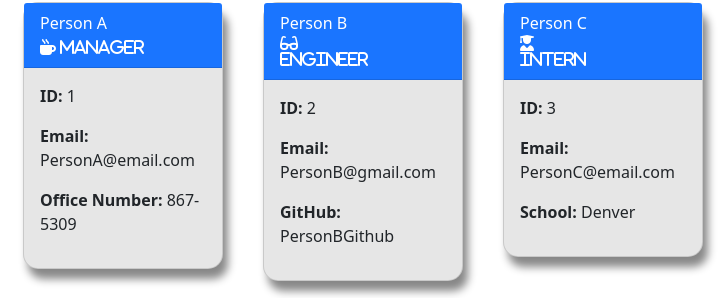
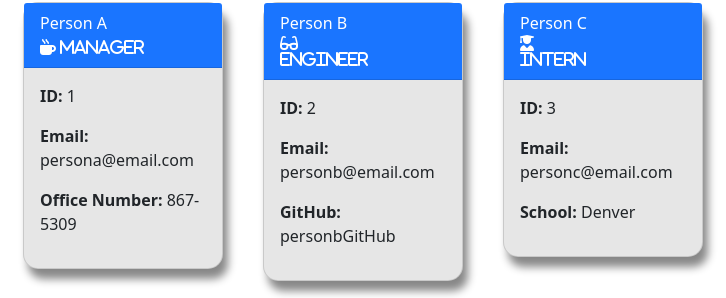
Before and after one commit to MelElson/OOP-Team-Profile-Generator, a website: page index.html in a window 1280 px wide. Shown: the part 101-399 px from the top of the page, 111-837 px from the left. Drawn offline with nearby package versions, Linux system fonts and the light colour scheme.

```diff
--- a/index.html
+++ b/index.html
@@ -30,7 +30,7 @@
          <p> <b> ID: </b> 1 </p>
       </div>
       <div class="form-group">
-         <p> <b> Email: </b> PersonA@email.com </p>
+         <p> <b> Email: </b> persona@email.com </p>
       </div>
       <div class="form-group">
          <p> <b>Office Number: </b>867-5309   </p>
@@ -57,10 +57,10 @@
        <p> <b>  ID: </b>  2 </p>
       </div>
       <div class="form-group">
-       <p> <b>  Email: </b> PersonB@gmail.com </p>
+       <p> <b>  Email: </b> personb@email.com </p>
       </div>
       <div class="form-group">
-        <p> <b> GitHub: </b> PersonBGithub  </p>
+        <p> <b> GitHub: </b> personbGitHub  </p>
       </div>
       </form>
   </div>
@@ -83,7 +83,7 @@
        <p> <b>  ID: </b> 3 </P>
       </div>
       <div class="form-group">
-       <p> <b> Email: </b> PersonC@email.com </P>
+       <p> <b> Email: </b> personc@email.com </P>
       </div>
       <div class="form-group">
       <p> <b>  School: </b> Denver </p>
```
Also changed, not shown: README.md, 1 other file.
